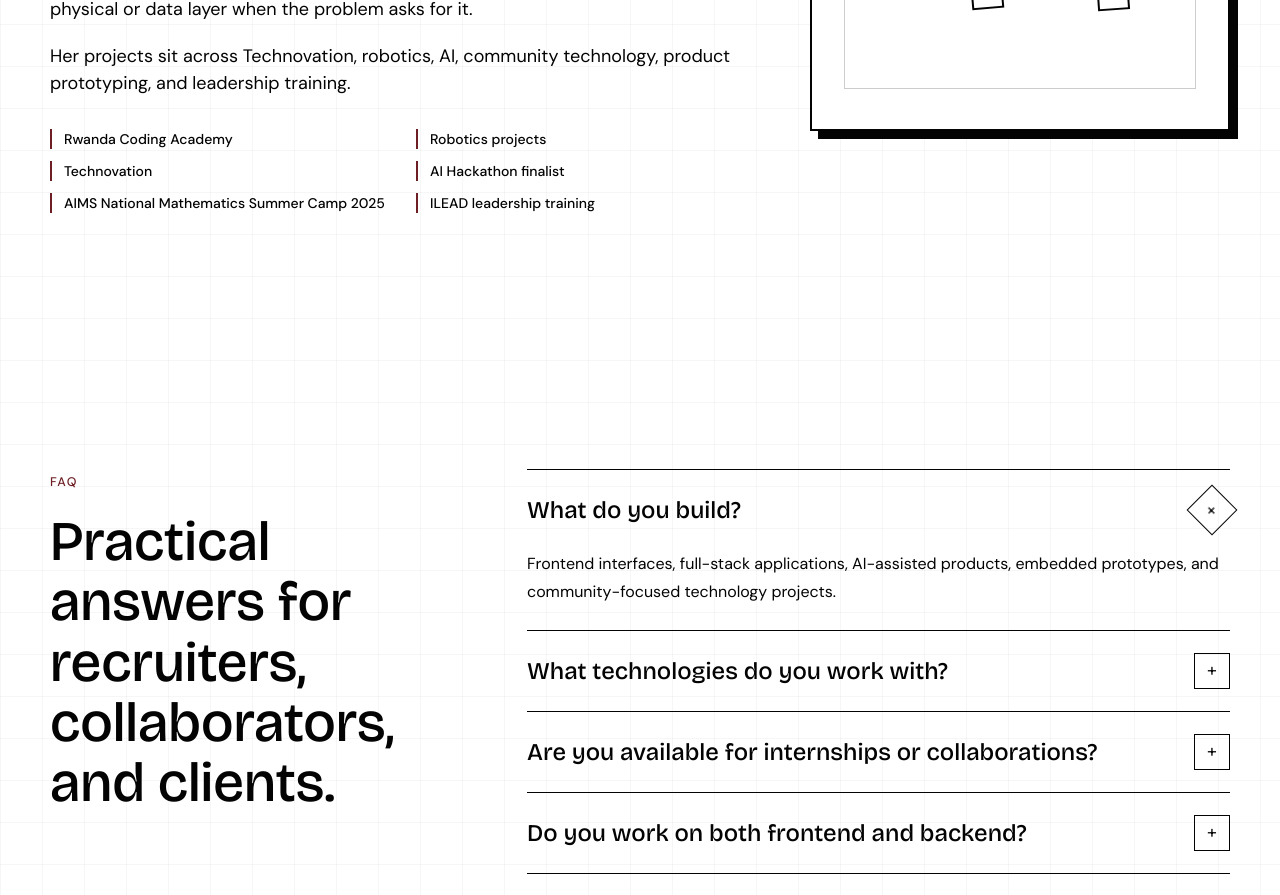
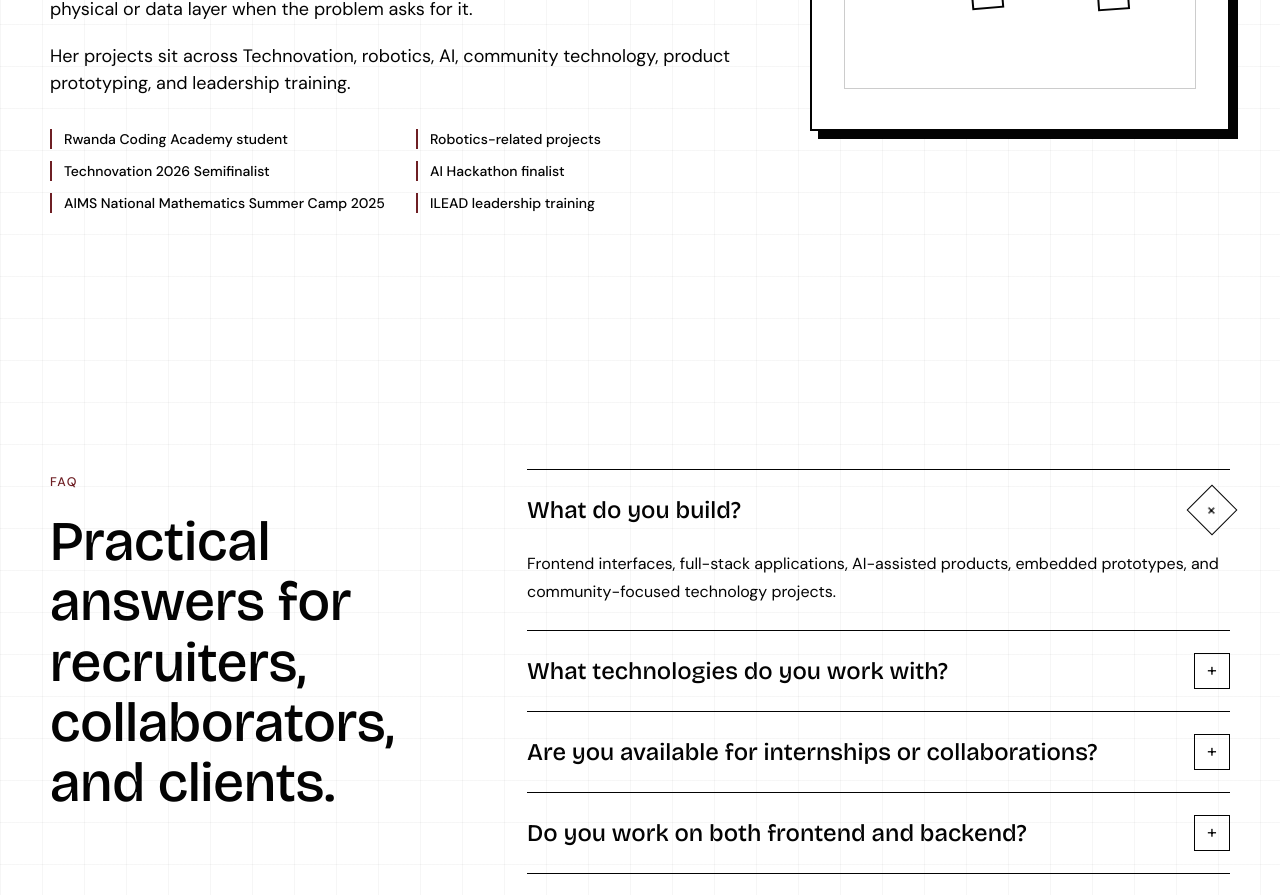
Before and after one commit to Aubierge-codes/portifolio, a Next.js app: page / in a window 1280 px wide. Shown: the part 7200-8095 px from the top of the page. Built offline with nearby package versions, Linux system fonts and the light colour scheme.

Commit message:
localize about achievements

```diff
--- a/app/page.tsx
+++ b/app/page.tsx
@@ -26,7 +26,7 @@ export default function Home() {
         <WorkSection t={t} locale={locale} />
         <ProjectStories t={t} locale={locale} />
         <ProcessSection t={t} steps={bundle.process} />
-        <AboutSection t={t} />
+        <AboutSection t={t} achievements={bundle.achievements} />
         <FaqSection t={t} items={bundle.faq} />
         <ContactSection t={t} />
       </main>
--- a/components/about/about-section.tsx
+++ b/components/about/about-section.tsx
@@ -7,18 +7,10 @@ import type { TranslationKey } from "@/types/content";
 
 type AboutSectionProps = {
   t: (key: TranslationKey) => string;
+  achievements: string[];
 };
 
-const achievements = [
-  "Rwanda Coding Academy",
-  "Robotics projects",
-  "Technovation",
-  "AI Hackathon finalist",
-  "AIMS National Mathematics Summer Camp 2025",
-  "ILEAD leadership training"
-];
-
-export function AboutSection({ t }: AboutSectionProps) {
+export function AboutSection({ t, achievements }: AboutSectionProps) {
   const reduceMotion = useReducedMotion();
 
   return (
--- a/data/translations.ts
+++ b/data/translations.ts
@@ -2,6 +2,7 @@ import type { FaqItem, Locale, ProcessStep, TranslationKey } from "@/types/conte
 
 type TranslationBundle = Record<TranslationKey, string> & {
   credibility: string[];
+  achievements: string[];
   process: ProcessStep[];
   faq: FaqItem[];
 };
@@ -82,6 +83,14 @@ export const translations: Record<Locale, TranslationBundle> = {
       "Girl in Bloom Global Ambassador 2026",
       "AI · Web · Embedded Systems",
       "Robotics & Innovation"
+    ],
+    achievements: [
+      "Rwanda Coding Academy student",
+      "Robotics-related projects",
+      "Technovation 2026 Semifinalist",
+      "AI Hackathon finalist",
+      "AIMS National Mathematics Summer Camp 2025",
+      "ILEAD leadership training"
     ],
     process: [
       {
@@ -224,6 +233,14 @@ export const translations: Record<Locale, TranslationBundle> = {
       "IA · Web · Systemes embarques",
       "Robotique & innovation"
     ],
+    achievements: [
+      "Etudiante a Rwanda Coding Academy",
+      "Projets lies a la robotique",
+      "Demi-finaliste Technovation 2026",
+      "Finaliste d'un hackathon IA",
+      "AIMS National Mathematics Summer Camp 2025",
+      "Formation au leadership ILEAD"
+    ],
     process: [
       {
         number: "01",
@@ -365,6 +382,14 @@ export const translations: Record<Locale, TranslationBundle> = {
       "IA · Web · Sistemas embebidos",
       "Robotica e innovacion"
     ],
+    achievements: [
+      "Estudiante de Rwanda Coding Academy",
+      "Proyectos relacionados con robotica",
+      "Semifinalista Technovation 2026",
+      "Finalista en hackathon de IA",
+      "AIMS National Mathematics Summer Camp 2025",
+      "Formacion de liderazgo ILEAD"
+    ],
     process: [
       {
         number: "01",
```
